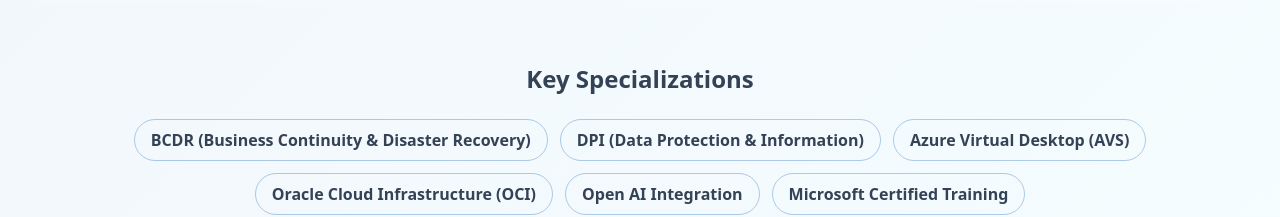
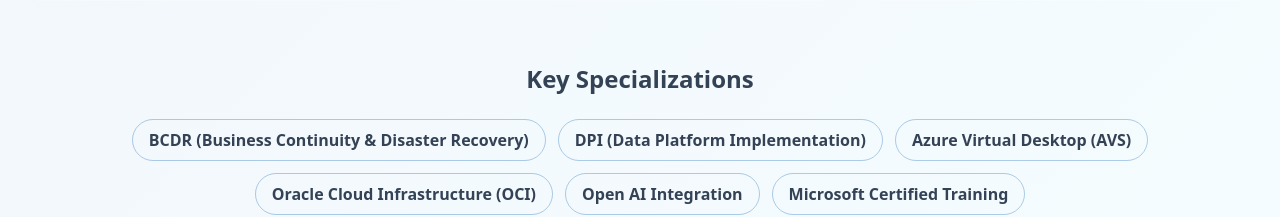
Before and after one commit to cloudsacin/azure-aws-expert-showcase, a React (Vite) app: page / in a window 1280 px wide. Shown: the part 1589-1806 px from the top of the page. Built offline with nearby package versions, Linux system fonts and the light colour scheme.

Commit message:
Add DPI to specializations
Added "DPI (Data Platform Implementation" to the list of specializations.

```diff
--- a/src/components/Skills.tsx
+++ b/src/components/Skills.tsx
@@ -78,7 +78,7 @@ const Skills = () => {
 
   const specializations = [
     "BCDR (Business Continuity & Disaster Recovery)",
-    "DPI (Data Protection & Information)",
+    "DPI (Data Platform Implementation)",
     "Azure Virtual Desktop (AVS)",
     "Oracle Cloud Infrastructure (OCI)",
     "Open AI Integration",
```
